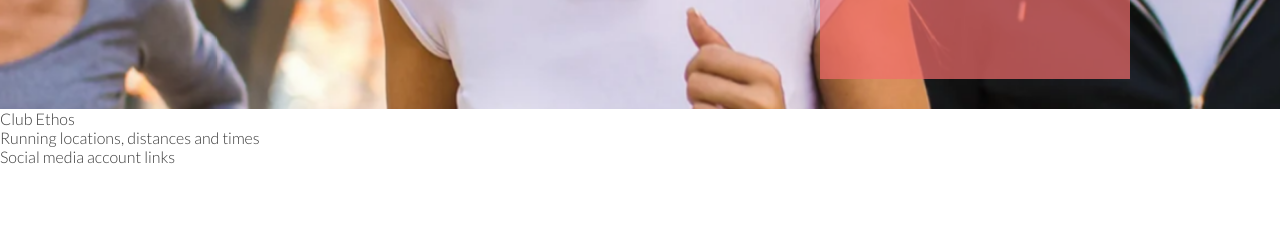
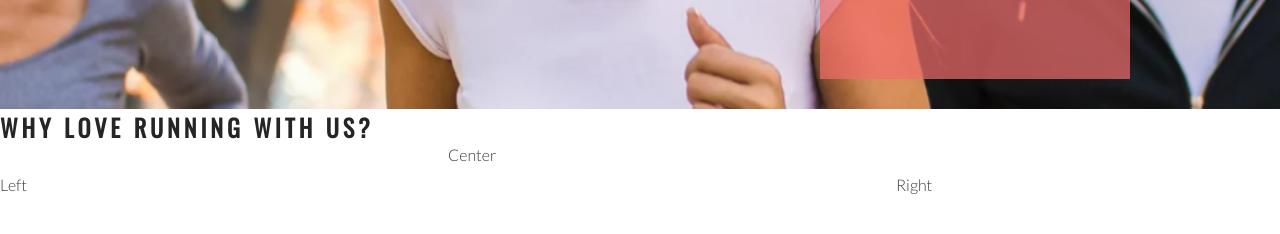
Before and after one commit to knutinator/love-running, a plain HTML site: page index.html in a window 1280 px wide. Shown: the part 566-800 px from the top of the page. Drawn offline with nearby package versions, Linux system fonts and the light colour scheme.

Commit message:
Add ethos layout  structure

```diff
--- a/assets/css/style.css
+++ b/assets/css/style.css
@@ -24,6 +24,7 @@ h1, h2 {
 #logo {
     float: left;
     font-size: 200%;
+    margin-left:  30px;
 }
 
 #menu {
@@ -106,3 +107,25 @@ h1, h2 {
     right: 150px;
     position: absolute;
 }
+/** club ethos **/
+
+#club-ethos {
+    height: 600px;
+}
+
+#left-about {
+    padding-top: 30px;
+    width: 33%;
+    float: left;
+}
+
+#right-about {
+    padding-top: 30px;
+    width: 30%;
+    float: right;
+}
+
+#center-about {
+    width: 30%;
+    margin: 0 auto;
+}
--- a/index.html
+++ b/index.html
@@ -35,12 +35,15 @@
         <div id="hero-image"></div>
         <div id="cover-text">
             <h2>Love Running</h2>
-            <h3>Dublin Docklands & Phoenix Park</h3>
+            <h3>Dublin Docklands & Phoenix Parkt</h3>
         </div>
 
     </section>
-    <section>
-        Club Ethos
+    <section id="club-ethos">
+        <h1>Why Love Running with us?</h1>
+       <div id="left-about">Left</div>
+       <div id="right-about">Right</div>
+       <div id="center-about">Center</div>
     </section>
     <section>
         Running locations, distances and times</section>
```
